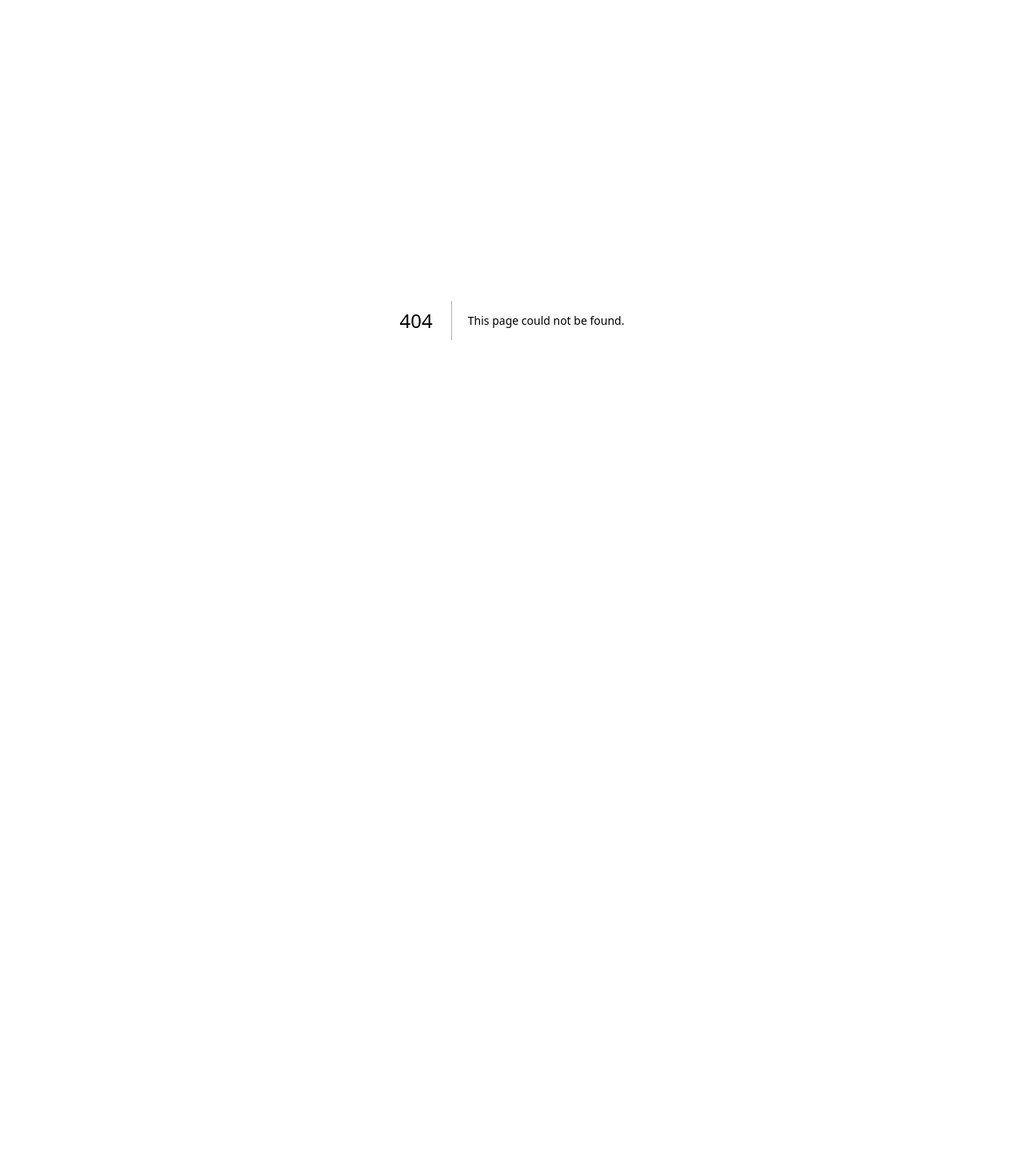
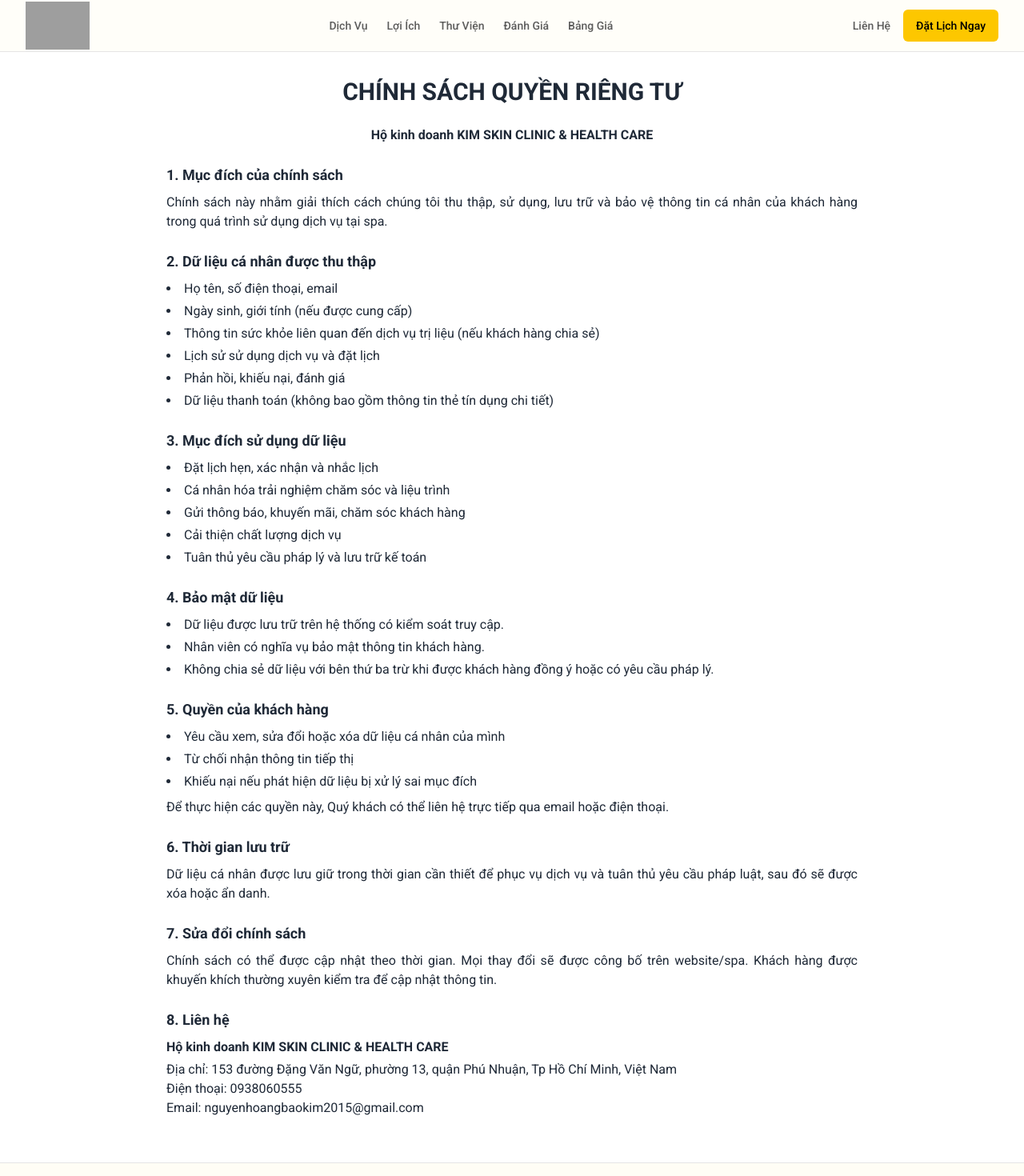
Before and after one commit to thuatnha/kimspa, a Next.js app: page /privacy-policy in a window 1280 px wide. Before the commit this address had no page. Shown: the top 1470 px of the page at 80% size. Before the commit the page ends 800 px from the top, so only its background shows below. Built offline with nearby package versions, Linux system fonts and the light colour scheme; grey boxes are pictures that could not be loaded.

Commit message:
chore: add new page

```diff
--- /dev/null
+++ b/app/privacy-policy/page.tsx
@@ -0,0 +1,115 @@
+"use client";
+
+import React from "react";
+import Header from "@/components/share/header";
+import Footer from "@/components/share/footer";
+const PrivacyPolicyPage = () => {
+  return (
+    <>
+      <Header />
+      <div className="max-w-4xl mx-auto px-4 py-8 text-gray-800">
+        <h1 className="text-3xl font-bold mb-6 text-center">
+          CHÍNH SÁCH QUYỀN RIÊNG TƯ
+        </h1>
+        <p className="mb-6 text-center font-semibold">
+          Hộ kinh doanh KIM SKIN CLINIC & HEALTH CARE
+        </p>
+
+        <Section title="1. Mục đích của chính sách">
+          Chính sách này nhằm giải thích cách chúng tôi thu thập, sử dụng, lưu
+          trữ và bảo vệ thông tin cá nhân của khách hàng trong quá trình sử dụng
+          dịch vụ tại spa.
+        </Section>
+
+        <Section title="2. Dữ liệu cá nhân được thu thập">
+          <ul className="list-disc list-inside space-y-1">
+            <li>Họ tên, số điện thoại, email</li>
+            <li>Ngày sinh, giới tính (nếu được cung cấp)</li>
+            <li>
+              Thông tin sức khỏe liên quan đến dịch vụ trị liệu (nếu khách hàng
+              chia sẻ)
+            </li>
+            <li>Lịch sử sử dụng dịch vụ và đặt lịch</li>
+            <li>Phản hồi, khiếu nại, đánh giá</li>
+            <li>
+              Dữ liệu thanh toán (không bao gồm thông tin thẻ tín dụng chi tiết)
+            </li>
+          </ul>
+        </Section>
+
+        <Section title="3. Mục đích sử dụng dữ liệu">
+          <ul className="list-disc list-inside space-y-1">
+            <li>Đặt lịch hẹn, xác nhận và nhắc lịch</li>
+            <li>Cá nhân hóa trải nghiệm chăm sóc và liệu trình</li>
+            <li>Gửi thông báo, khuyến mãi, chăm sóc khách hàng</li>
+            <li>Cải thiện chất lượng dịch vụ</li>
+            <li>Tuân thủ yêu cầu pháp lý và lưu trữ kế toán</li>
+          </ul>
+        </Section>
+
+        <Section title="4. Bảo mật dữ liệu">
+          <ul className="list-disc list-inside space-y-1">
+            <li>Dữ liệu được lưu trữ trên hệ thống có kiểm soát truy cập.</li>
+            <li>Nhân viên có nghĩa vụ bảo mật thông tin khách hàng.</li>
+            <li>
+              Không chia sẻ dữ liệu với bên thứ ba trừ khi được khách hàng đồng
+              ý hoặc có yêu cầu pháp lý.
+            </li>
+          </ul>
+        </Section>
+
+        <Section title="5. Quyền của khách hàng">
+          <ul className="list-disc list-inside space-y-1">
+            <li>Yêu cầu xem, sửa đổi hoặc xóa dữ liệu cá nhân của mình</li>
+            <li>Từ chối nhận thông tin tiếp thị</li>
+            <li>Khiếu nại nếu phát hiện dữ liệu bị xử lý sai mục đích</li>
+          </ul>
+          <p className="mt-2">
+            Để thực hiện các quyền này, Quý khách có thể liên hệ trực tiếp qua
+            email hoặc điện thoại.
+          </p>
+        </Section>
+
+        <Section title="6. Thời gian lưu trữ">
+          Dữ liệu cá nhân được lưu giữ trong thời gian cần thiết để phục vụ dịch
+          vụ và tuân thủ yêu cầu pháp luật, sau đó sẽ được xóa hoặc ẩn danh.
+        </Section>
+
+        <Section title="7. Sửa đổi chính sách">
+          Chính sách có thể được cập nhật theo thời gian. Mọi thay đổi sẽ được
+          công bố trên website/spa. Khách hàng được khuyến khích thường xuyên
+          kiểm tra để cập nhật thông tin.
+        </Section>
+
+        <Section title="8. Liên hệ">
+          <p className="mb-1">
+            {" "}
+            <strong>Hộ kinh doanh KIM SKIN CLINIC & HEALTH CARE</strong>
+          </p>
+          <p>
+            Địa chỉ: 153 đường Đặng Văn Ngữ, phường 13, quận Phú Nhuận, Tp Hồ
+            Chí Minh, Việt Nam
+          </p>
+          <p>Điện thoại: 0938060555</p>
+          <p>Email: nguyenhoangbaokim2015@gmail.com</p>
+        </Section>
+      </div>
+      <Footer />
+    </>
+  );
+};
+
+const Section = ({
+  title,
+  children,
+}: {
+  title: string;
+  children: React.ReactNode;
+}) => (
+  <div className="mb-6">
+    <h2 className="text-lg font-semibold mb-2">{title}</h2>
+    <div className="text-justify">{children}</div>
+  </div>
+);
+
+export default PrivacyPolicyPage;
```
